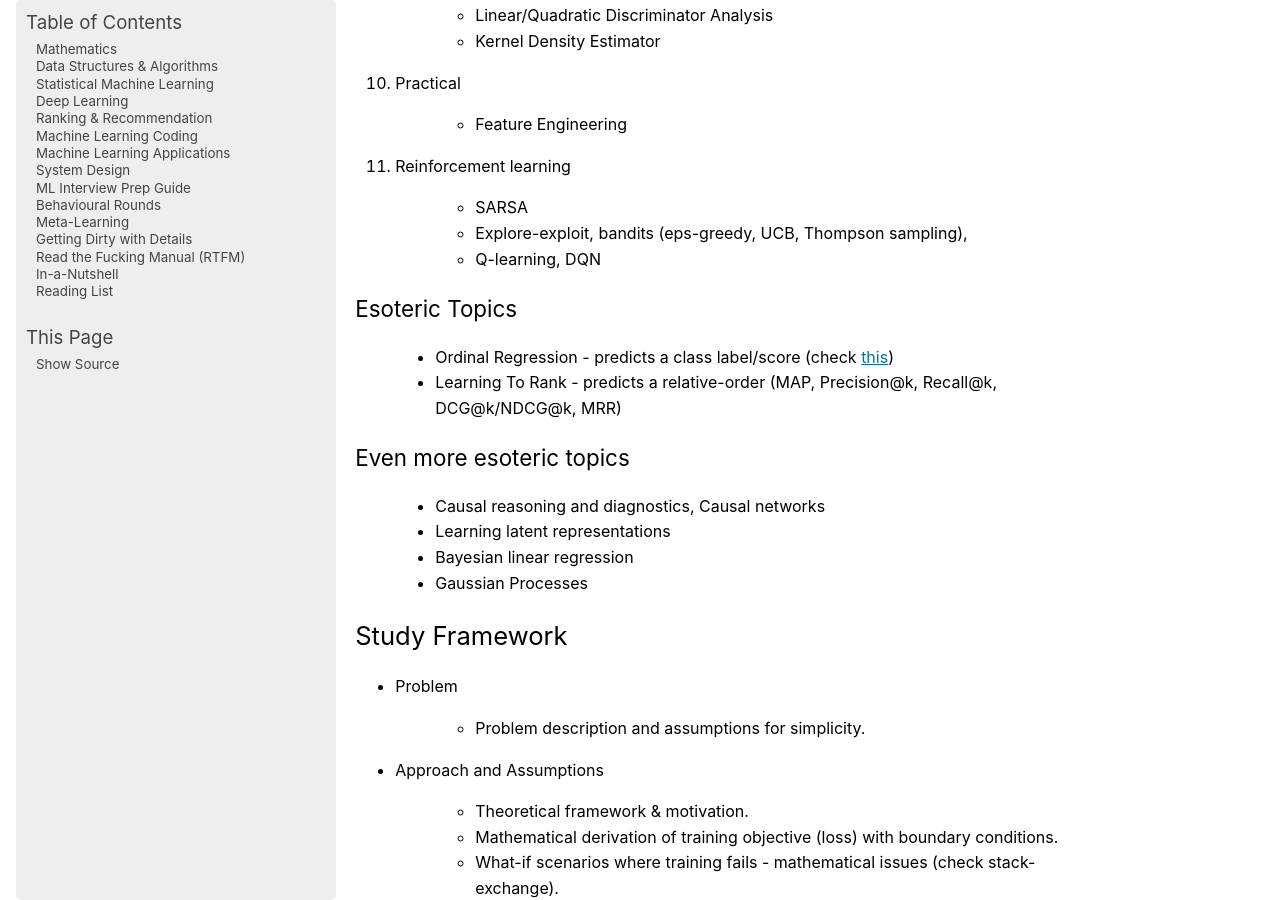
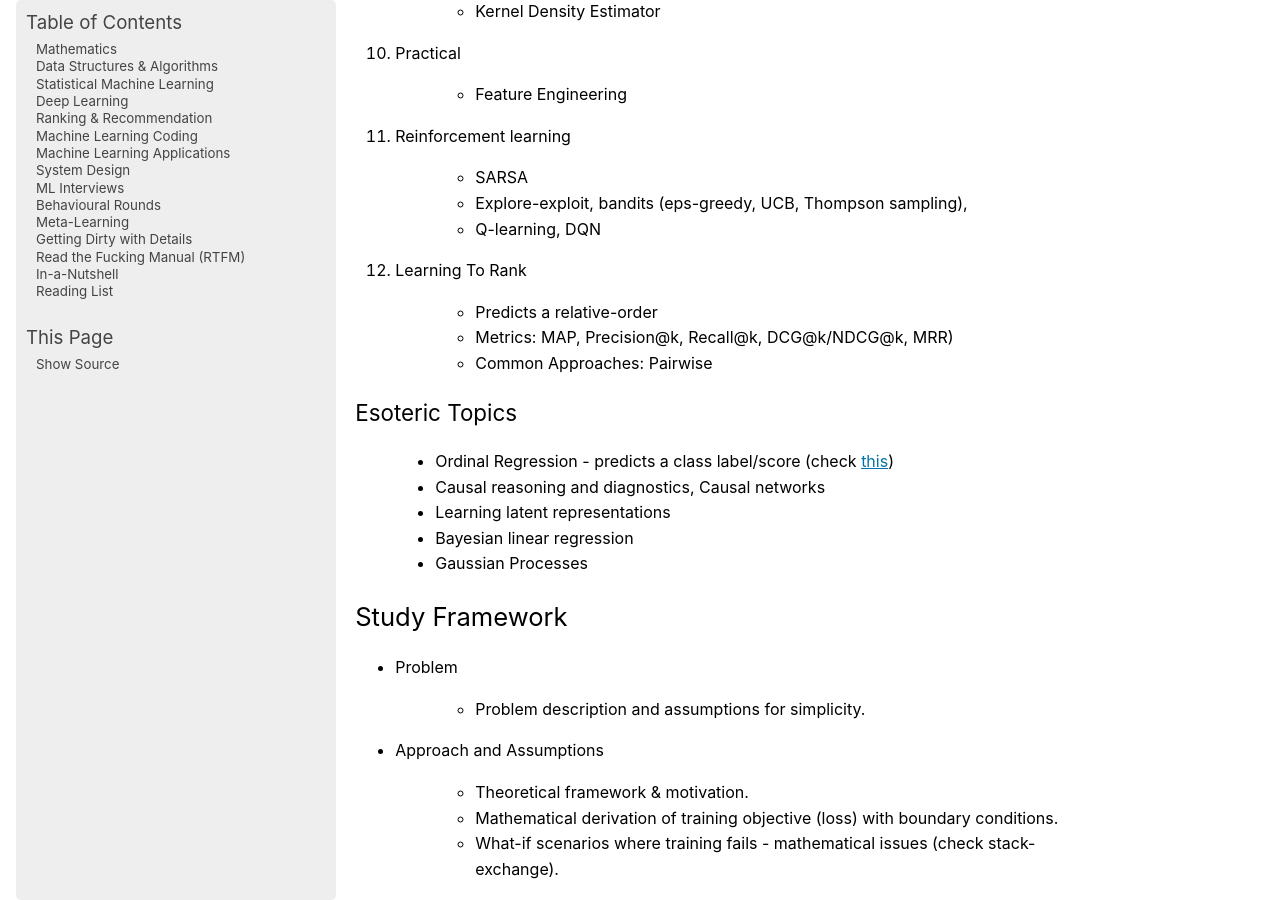
Before and after one commit to uselesstechjunks/leetcode, a Sphinx documentation site: the page built from docs/source/interviews/breadth.rst, in a window 1280 px wide and 900 px high, scrolled down 2280 px. Built offline with Sphinx 7.4.7, drawn with Linux system fonts in a browser that asks for light colours; some of the changed text lies outside the part shown.

Commit message:
Update breadth.rst (#450)
* Update breadth.rst

* Update index.rst

```diff
--- a/docs/source/interviews/breadth.rst
+++ b/docs/source/interviews/breadth.rst
@@ -87,13 +87,15 @@ Fundamentals
 	- Explore-exploit, bandits (eps-greedy, UCB, Thompson sampling),
 	- Q-learning, DQN
 
+#. Learning To Rank
+
+	- Predicts a relative-order
+	- Metrics: MAP, Precision@k, Recall@k, DCG@k/NDCG@k, MRR)
+	- Common Approaches: Pairwise
+
 Esoteric Topics
 ================================================================================
 	* Ordinal Regression - predicts a class label/score (check `this <https://home.ttic.edu/~nati/Publications/RennieSrebroIJCAI05.pdf>`_)
-	* Learning To Rank - predicts a relative-order (MAP, Precision@k, Recall@k, DCG@k/NDCG@k, MRR)
-
-Even more esoteric topics
-================================================================================
 	* Causal reasoning and diagnostics, Causal networks
 	* Learning latent representations
 	* Bayesian linear regression
--- a/docs/source/interviews/index.rst
+++ b/docs/source/interviews/index.rst
@@ -1,5 +1,5 @@
 #######################################################################
-ML Interview Prep Guide
+ML Interviews
 #######################################################################
 
 .. toctree::
```
